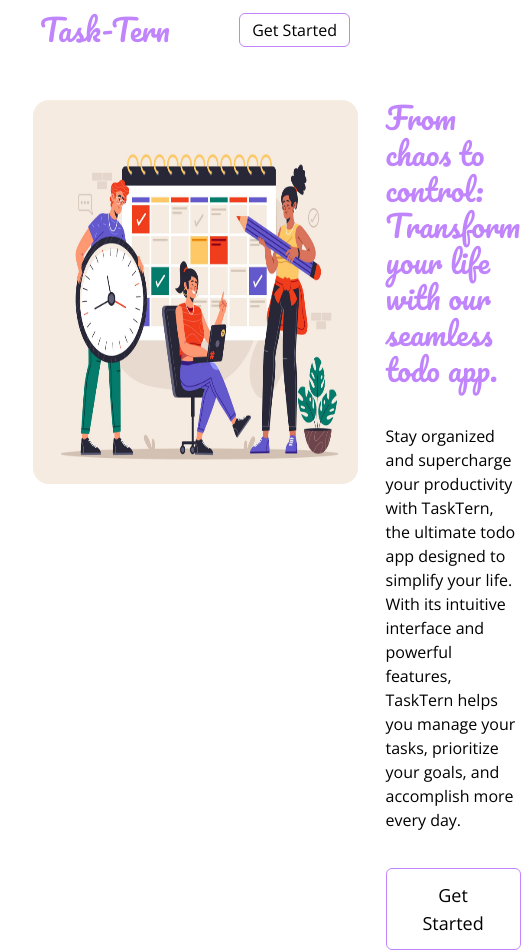
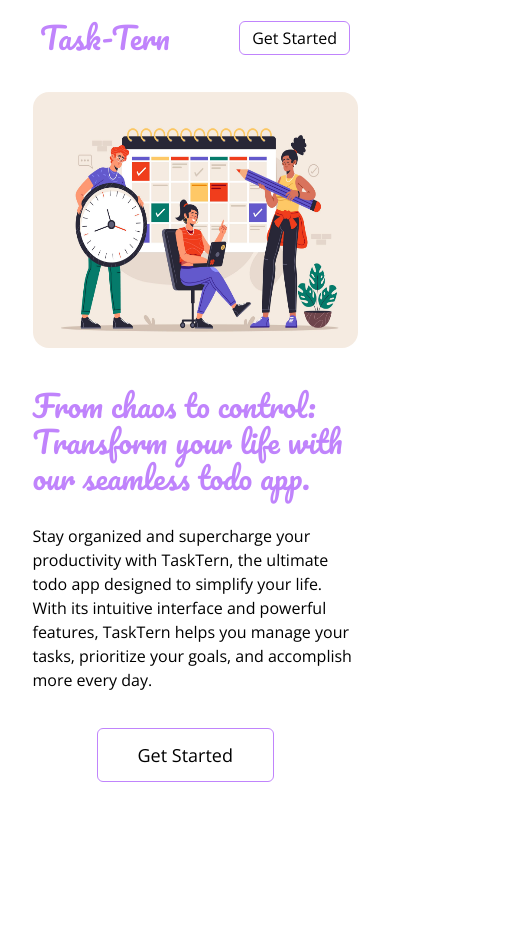
Before and after one commit to TechyCredeski/Task-Tern, a React (Vite) app: page / in a window 390 px wide. Shown: the whole page, 521 px wide, since content can reach past the window. After the commit the page ends 844 px from the top, so only its background shows below. Built offline with nearby package versions, Linux system fonts and the light colour scheme.

Commit message:
fixed hero responsiveness

```diff
--- a/src/components/Hero.jsx
+++ b/src/components/Hero.jsx
@@ -3,14 +3,14 @@
 function Hero() {
 return (
 <div className="w-10/12 m-auto" >
-    <div className="mt-10 flex justify-between">
-        <img src="/src/assets/Images/4871715.jpg" alt="Desk calendar with marked dates 3d cartoon style icon" className="h-96 mr-7 rounded-2xl"/>
+    <div className="mt-6 flex justify-between flex-col md:flex-row md:mt-10">
+        <img src="/src/assets/Images/4871715.jpg" alt="Desk calendar with marked dates 3d cartoon style icon" className="h-64 mb-10 rounded-2xl md:h-96 md:mr-7"/>
         <div className="">
-            <h2 className="text-3xl font-pacifico text-purple-400 mb-9">From chaos to control: Transform your life with our seamless todo app.</h2>
+            <h2 className="text-3xl font-pacifico text-purple-400 mb-7 md:mb-9">From chaos to control: Transform your life with our seamless todo app.</h2>
             <p className="mb-9">Stay organized and supercharge your productivity with TaskTern, the ultimate todo app designed to simplify your life.
                 With its intuitive interface and powerful features, TaskTern helps you manage your tasks,
                 prioritize your goals, and accomplish more every day.</p>
-            <button className="p-3 px-9 text-lg border border-purple-400 rounded-md hover:bg-purple-400">Get Started</button>
+            <button className="p-3 px-10 text-lg border border-purple-400 rounded-md hover:bg-purple-400 mx-16 md:px-9 md:mx-0">Get Started</button>
         </div>
     </div>
 </div>
--- a/src/components/Nav.jsx
+++ b/src/components/Nav.jsx
@@ -2,7 +2,7 @@
 
 export default function Nav() {
 return (
-<nav className="  flex items-center justify-between p-3 px-10 md:w-full">
+<nav className="mt-2  flex items-center justify-between p-3 px-10 md:w-full ">
     <h1 className="text-3xl font-pacifico text-purple-400">Task-Tern</h1>
     <div className="flex items-center justify-between space-x-0.5 ">
         <button className="p-1 px-3 border border-purple-400 rounded-md hover:bg-purple-400">Get Started</button>
```
